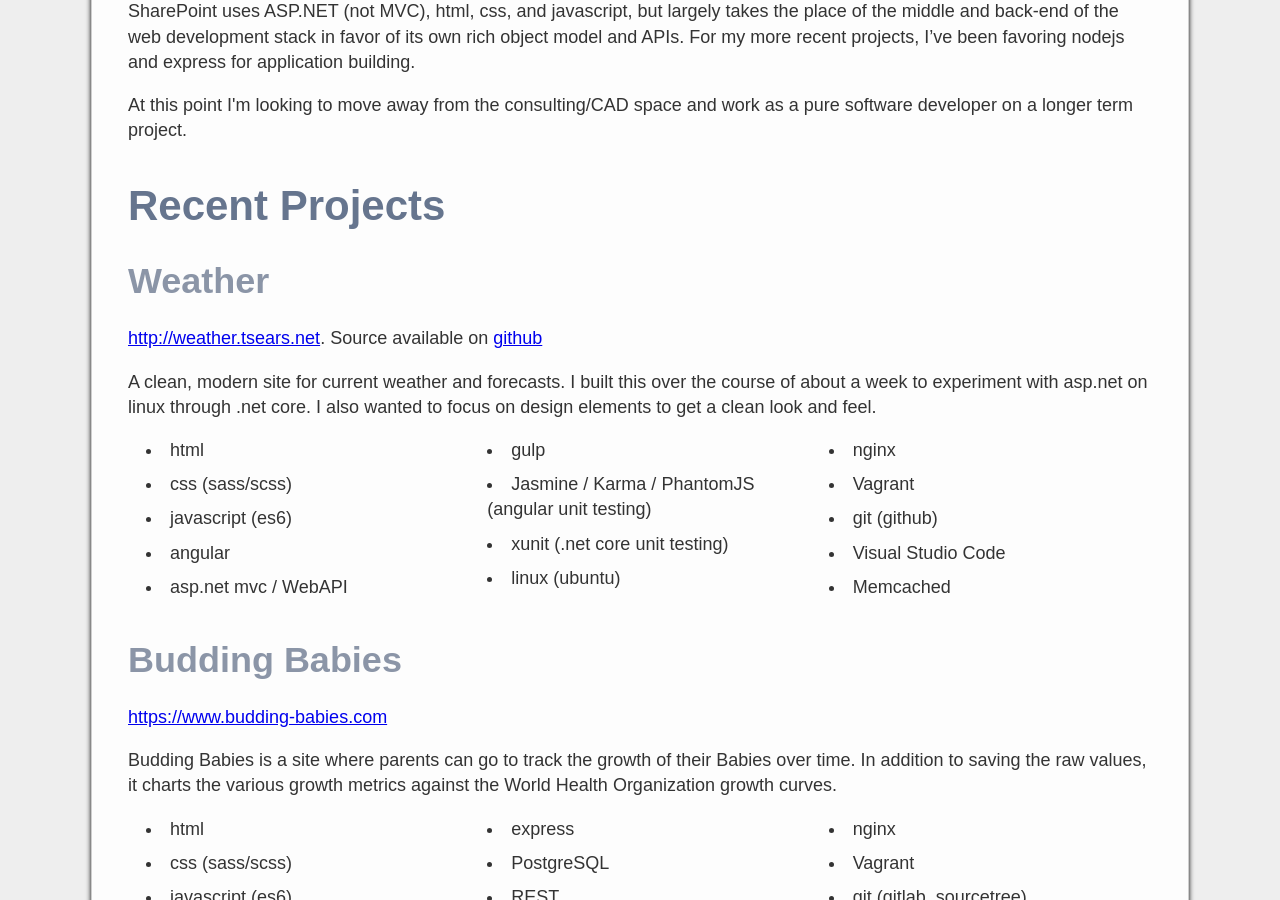
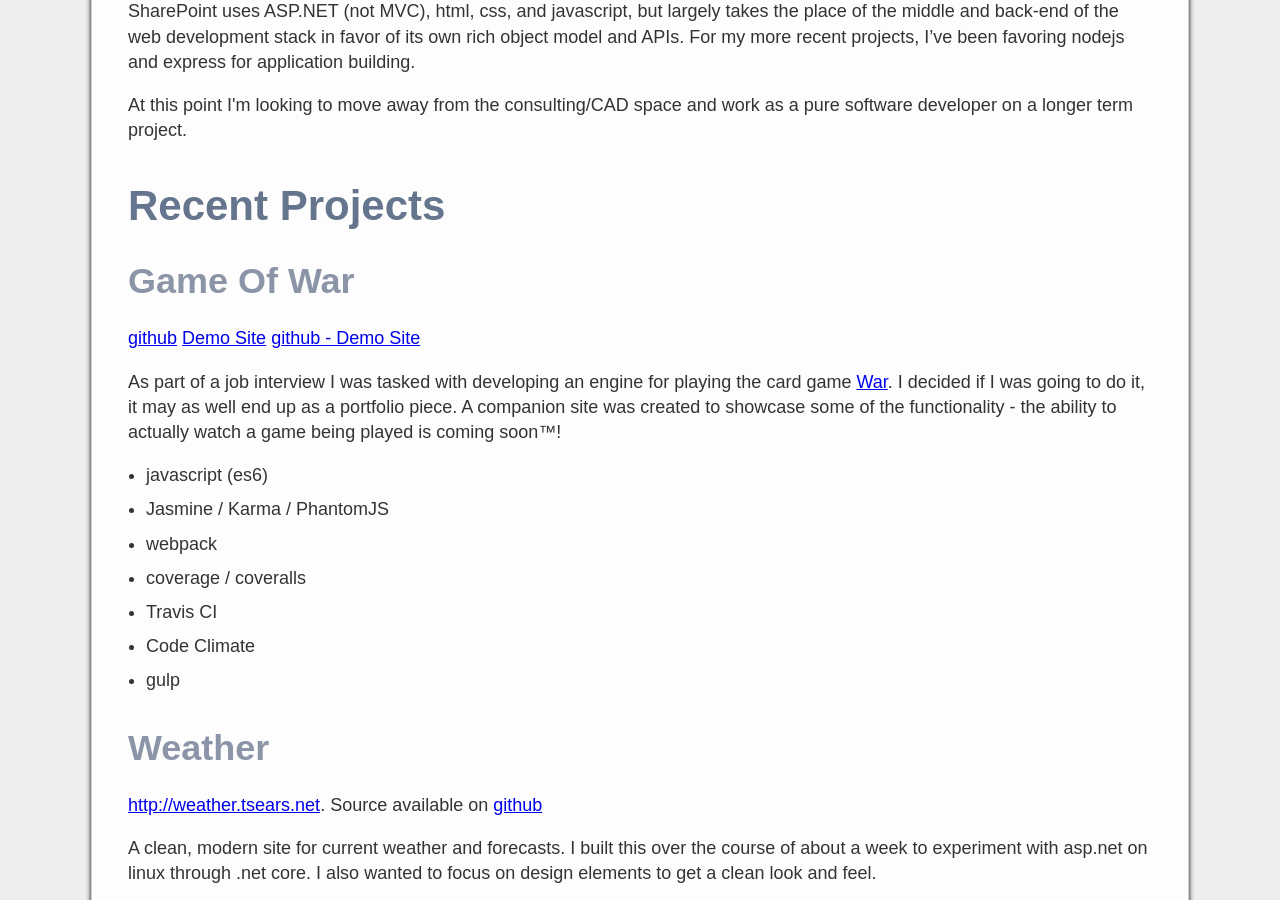
Before and after one commit to tsears/tsears.github.io, a Jekyll site: the page built from index.md, in a window 1280 px wide and 900 px high, scrolled down 950 px. Built offline with Jekyll 4.4.1, drawn with Linux system fonts in a browser that asks for light colours; comment, search, counter and statistics services are not loaded; our own code applies the rules of GitHub Pages for plain Markdown files.

Commit message:
Updates resume and projects

```diff
--- a/index.md
+++ b/index.md
@@ -23,6 +23,27 @@ At this point I&apos;m looking to move away from the consulting/CAD space and wo
 as a pure software developer on a longer term project.
 
 # Recent Projects #
+
+## Game Of War ##
+[github](https://github.com/tsears/GameOfWar)
+[Demo Site](http://wargame.tsears.net)
+[github - Demo Site](https://github.com/tsears/GameOfWar-Site)
+
+As part of a job interview I was tasked with developing an engine for playing the
+card game [War](https://en.wikipedia.org/wiki/War_%28card_game%29).  I decided if
+I was going to do it, it may as well end up as a portfolio piece.  A companion site
+was created to showcase some of the functionality - the ability to actually watch
+a game being played is coming soon™!
+
+* javascript (es6)
+* Jasmine / Karma / PhantomJS
+* webpack
+* coverage / coveralls
+* Travis CI
+* Code Climate
+* gulp
+
+{: .three .col}
 
 ## Weather ##
 [http://weather.tsears.net](http://weather.tsears.net).  Source available on
```
Also changed, not shown: resume.md (+2 -1 lines).
